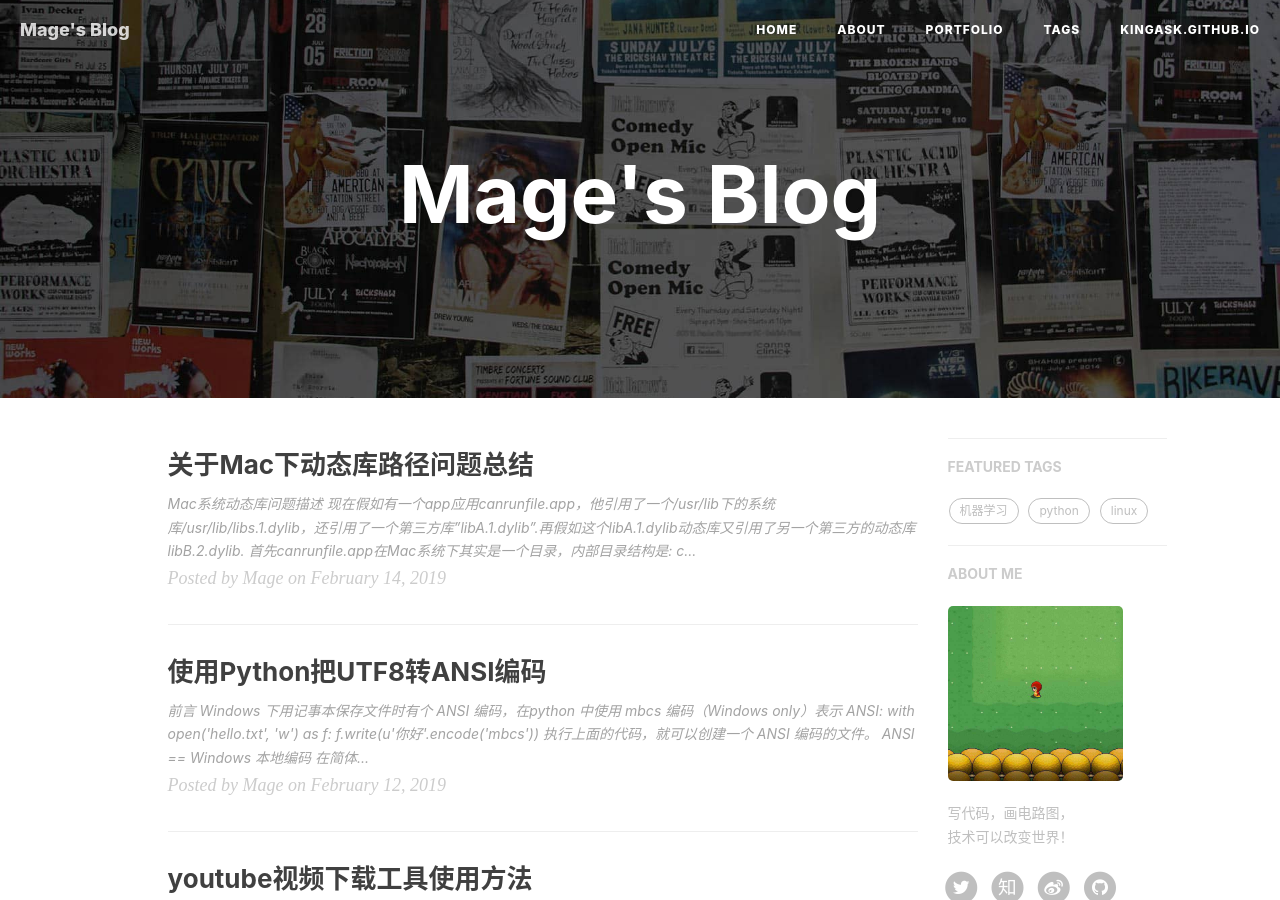
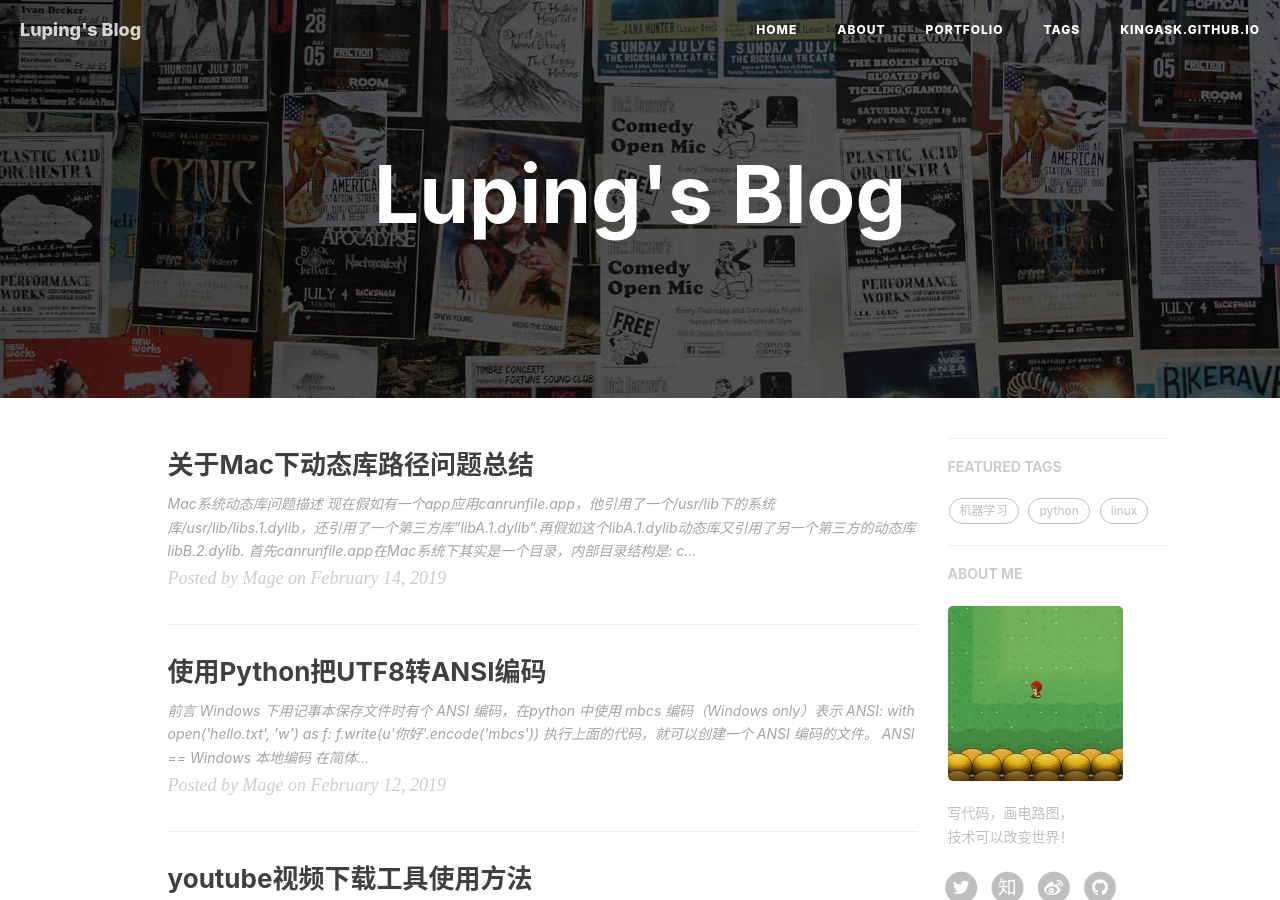
Before and after one commit to kingask/kingask.github.io, a Jekyll site: the page built from index.html, in a window 1280 px wide and 900 px high. Built offline with Jekyll 4.4.1, drawn with Linux system fonts in a browser that asks for light colours; nearby versions of some CDN libraries; the list of posts is cut into pages by our own code; comment, search, counter and statistics services are not loaded; some of the changed text lies outside the part shown.

Commit message:
Update _config.yml

```diff
--- a/_config.yml
+++ b/_config.yml
@@ -1,10 +1,10 @@
 # Site settings
-title: Mage's Blog
-SEOTitle: mage的博客
+title: Luping's Blog
+SEOTitle: luping的博客
 header-img: img/home-bg.jpg
-email: huxpro@gmail.com
-description: "关于前端与设计、黑客与画家 | mage，Web & Mobile Lover，Software Engineer，UX Designer | 这里是 @mage 的个人博客，与你一起发现更大的世界。"
-keyword: "mage的博客, Hux Blog, 博客, 个人网站, C++,Erlang,Python,移动互联网,手机游戏,app, 设计"
+email: boss@fuluping.com
+description: "关于前端与设计、黑客与画家 | luping，Web & Mobile Lover，Software Engineer，UX Designer | 这里是 @luping 的个人博客，与你一起发现更大的世界。"
+keyword: "luping的博客, Hux Blog, 博客, 个人网站, C++,Erlang,Python,移动互联网,手机游戏,app, 设计"
 url: "https://z99.xyz"              # your host, for absolute URL
 baseurl: ""                             # for example, '/blog' if your blog hosted on 'host/blog'
 
```
